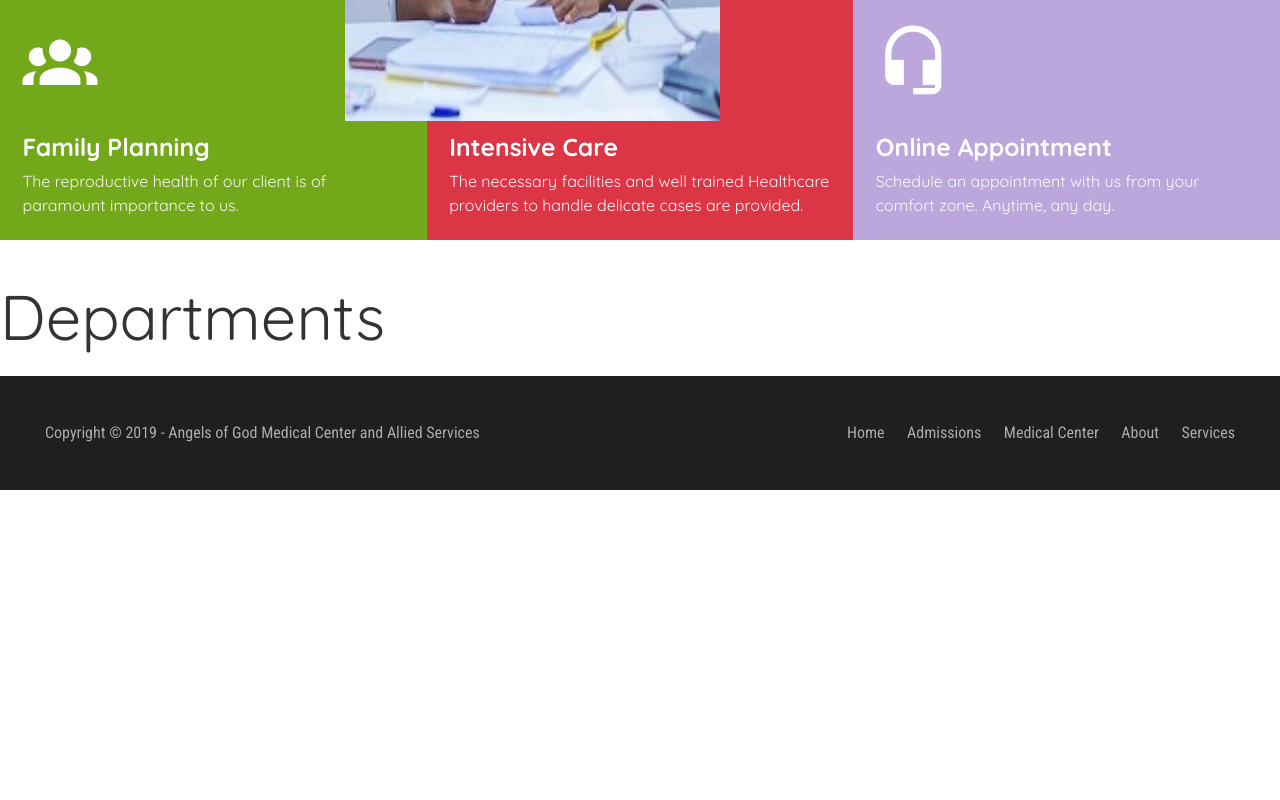
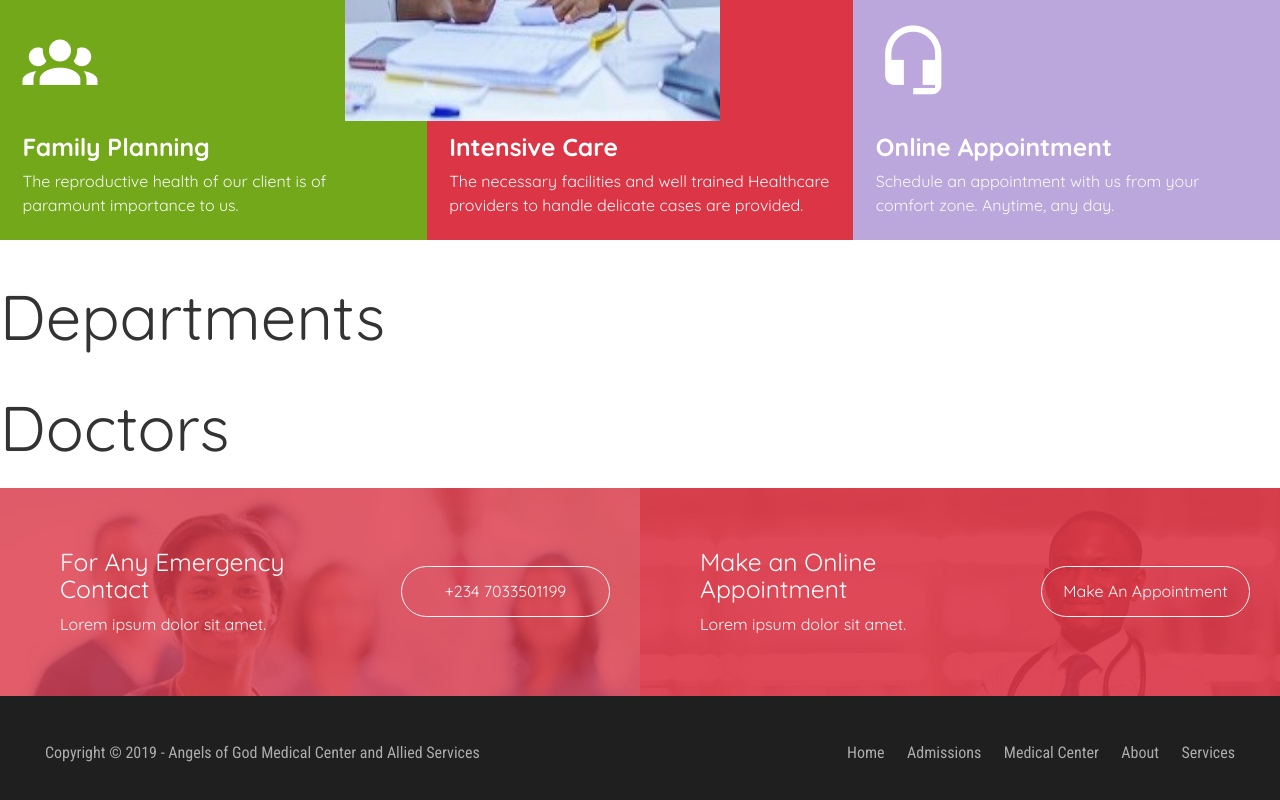
Before and after one commit to barman47/angels-of-God-medical-and-allied-services, a React (Create React App) app in the folder client/: page /medical-center in a window 1280 px wide. Shown: the part 1955-2755 px from the top of the page. Before the commit the page ends 2445 px from the top, so only its background shows below. Built offline with nearby package versions, Linux system fonts and the light colour scheme.

Commit message:
Added Hospital Contact

```diff
--- /dev/null
+++ b/client/src/components/hospital/Contact.js
@@ -0,0 +1,26 @@
+import React from 'react';
+
+const Contact = () => (
+    <section className="hospital-contact">
+        <div className="contact-hospital">
+            <div>
+                <div className="contact-info">
+                    <h5>For Any Emergency Contact</h5>
+                    <p>Lorem ipsum dolor sit amet.</p>
+                </div>
+                <button>+234 7033501199</button>
+            </div>
+        </div>
+        <div className="contact-hospital">
+            <div>
+                <div className="contact-info">
+                    <h5>Make an Online Appointment</h5>
+                    <p>Lorem ipsum dolor sit amet.</p>
+                </div>
+                <button>Make An Appointment</button>
+            </div>
+        </div>
+    </section>
+);
+
+export default Contact;
--- /dev/null
+++ b/client/src/components/hospital/Doctors.js
@@ -0,0 +1,7 @@
+import React from 'react';
+
+const Doctors = () => (
+    <h1>Doctors</h1>
+);
+
+export default Doctors;
--- a/client/src/components/hospital/Home.js
+++ b/client/src/components/hospital/Home.js
@@ -5,6 +5,8 @@ import Banner from './Banner';
 import HospitalServices from './HospitalServices';
 import Welcome from './Welcome';
 import Departments from './Departments';
+import Doctors from './Doctors';
+import Contact from './Contact';
 
 const Home = () => (
     <>
@@ -13,6 +15,8 @@ const Home = () => (
         <Welcome />
         <HospitalServices />
         <Departments />
+        <Doctors />
+        <Contact />
     </>
 );
 
--- a/client/src/components/hospital/HospitalServices.js
+++ b/client/src/components/hospital/HospitalServices.js
@@ -5,32 +5,32 @@ const Services = () => (
         <h3 className="health-services-title">Awesome Health Services</h3>
         <div className="hospital-services">
             <div className="service">
-                <span className="mdi mdi-hospital-box"></span>
+                <span className="mdi mdi-hospital-box service-icon"></span>
                 <h5>Hospitality</h5>
                 <p>Our environment and personnel provide and aura for healing and comfort.</p>
             </div>
             <div className="service">
-                <span className="mdi mdi-heart-pulse"></span>
+                <span className="mdi mdi-heart-pulse service-icon"></span>
                 <h5>Expert Consultation</h5>
                 <p>We provide top-notch medical practioners to attend to your needs.</p>
             </div>
             <div className="service">
-                <span className="mdi mdi-rocket"></span>
+                <span className="mdi mdi-rocket service-icon"></span>
                 <h5>24/7 Emergency Services</h5>
                 <p>Time is always of the essence, so we waste none in providing care.</p>
             </div>
             <div className="service">
-                <span className="mdi mdi-account-group"></span>
+                <span className="mdi mdi-account-group service-icon"></span>
                 <h5>Family Planning</h5>
                 <p>The reproductive health of our client is of paramount importance to us.</p>
             </div>
             <div className="service">
-                <span className="mdi mdi-bug-outline"></span>
+                <span className="mdi mdi-bug-outline service-icon"></span>
                 <h5>Intensive Care</h5>
                 <p>The necessary facilities and  well trained Healthcare providers to handle delicate cases are provided. </p>
             </div>
             <div className="service">
-                <span className="mdi mdi-headset"></span>
+                <span className="mdi mdi-headset service-icon"></span>
                 <h5>Online Appointment</h5>
                 <p>Schedule an appointment with us from your comfort zone. Anytime, any day.</p>
             </div>
--- a/client/src/styles/base/_base.scss
+++ b/client/src/styles/base/_base.scss
@@ -11,7 +11,7 @@ body {
 }
 
 .sidenav-overlay {
-    z-index: 996;
+    z-index: 996 !important;
 }
 
 .underline {
--- /dev/null
+++ b/client/src/styles/components/hospital/_contact.scss
@@ -0,0 +1,95 @@
+.hospital-contact {
+    display: grid;
+    grid-template-columns: repeat(2, 1fr);
+
+    .contact-hospital {
+        background-position: top;
+        background-repeat: no-repeat;
+        background-size: cover;
+    }
+
+    .contact-hospital:first-child {
+        background-image: url(../../../assets/img/hospital/nurse.jpg);
+    }
+    .contact-hospital:first-child div:first-child {
+        background-color: transparentize($primary-color, $amount: 0.2);
+        padding: $md;
+        width: 100%;
+        height: 100%;
+    }
+
+    .contact-hospital:last-child {
+        background-image: url(../../../assets/img/hospital/doctor.jpg);
+    }
+    .contact-hospital:last-child div:first-child {
+        background-color: transparentize($primary-color, $amount: 0.1);
+        padding: $md;
+        width: 100%;
+        height: 100%;
+    }
+
+    .contact-hospital div:first-child {
+        display: flex;
+        align-items: center;
+    }
+
+    h5 {
+        align-self: start;
+        color: $white;
+        margin-top: 0;
+    }
+
+    p {
+        color: $off-white;
+        align-self: start;
+    }
+
+    .contact-info {
+        background: transparent !important;
+        display: flex;
+        flex-direction: column;
+    }
+
+    .contact-info + button {
+        background-color: transparent;
+        border: 1px solid $off-white;
+        color: $off-white;
+        cursor: pointer;
+        border-radius: $button-radius;
+        font-family: $quicksand;
+        padding-bottom: $normal;
+        padding-top: $normal;
+        width: 60%;
+        transition: 0.3s linear all;
+    }
+    .contact-info + button:hover {
+        background-color: $white;
+        color: $primary-color;
+    }
+}
+
+@media (max-width: $lg-breakpoint) {
+    .contact-hospital div:first-child {
+        flex-direction: column;
+    }
+
+    .contact-info h5, .contact-info p {
+        align-self: center;
+    }
+}
+
+@media (max-width: $md-breakpoint) {
+    .hospital-contact {
+        grid-template-columns: 1fr;
+    }
+}
+
+@media (max-width: $sm-breakpoint) {
+    .contact-hospital .contact-info  {
+        padding: 0 !important;
+    }
+
+    .contact-hospital .contact-info + button  {
+        margin-top: $sm;
+    }
+}
--- a/client/src/styles/components/hospital/_hospital-services.scss
+++ b/client/src/styles/components/hospital/_hospital-services.scss
@@ -53,29 +53,6 @@
     .service:last-child {
         background-color: #bba7db;
     }
-    // .service:first-child {
-    //     background-color: lighten($primary-color, 10%);
-    // }
-
-    // .service:nth-child(2) {
-    //     background-color: $primary-color;
-    // }
-
-    // .service:nth-child(3) {
-    //     background-color: lighten($primary-color, 10%);
-    // }
-
-    // .service:nth-child(4) {
-    //     background-color: $primary-color;
-    // }
-
-    // .service:nth-child(5) {
-    //     background-color: lighten($primary-color, 10%);
-    // }
-
-    // .service:last-child {
-    //     background-color: $primary-color;
-    // }
 }
 
 @media (max-width: $md-breakpoint) {
@@ -96,4 +73,12 @@
     .health-services-title {
         font-size: $md;
     }
+
+    .service {
+        text-align: center;
+    }
+
+    .service p {
+        text-align: justify;
+    }
 }
--- a/client/src/styles/styles.scss
+++ b/client/src/styles/styles.scss
@@ -10,6 +10,7 @@
 @import './components/hospital/banner';
 @import './components/hospital/hospital-services';
 @import './components/hospital/welcome';
+@import './components/hospital/contact';
 @import './components/footer';
 
 // font-family: 'Big Shoulders Display', cursive;
```
Also changed, not shown: client/src/assets/img/hospital/doctor.jpg (added), client/src/assets/img/hospital/nurse.jpg (added).
